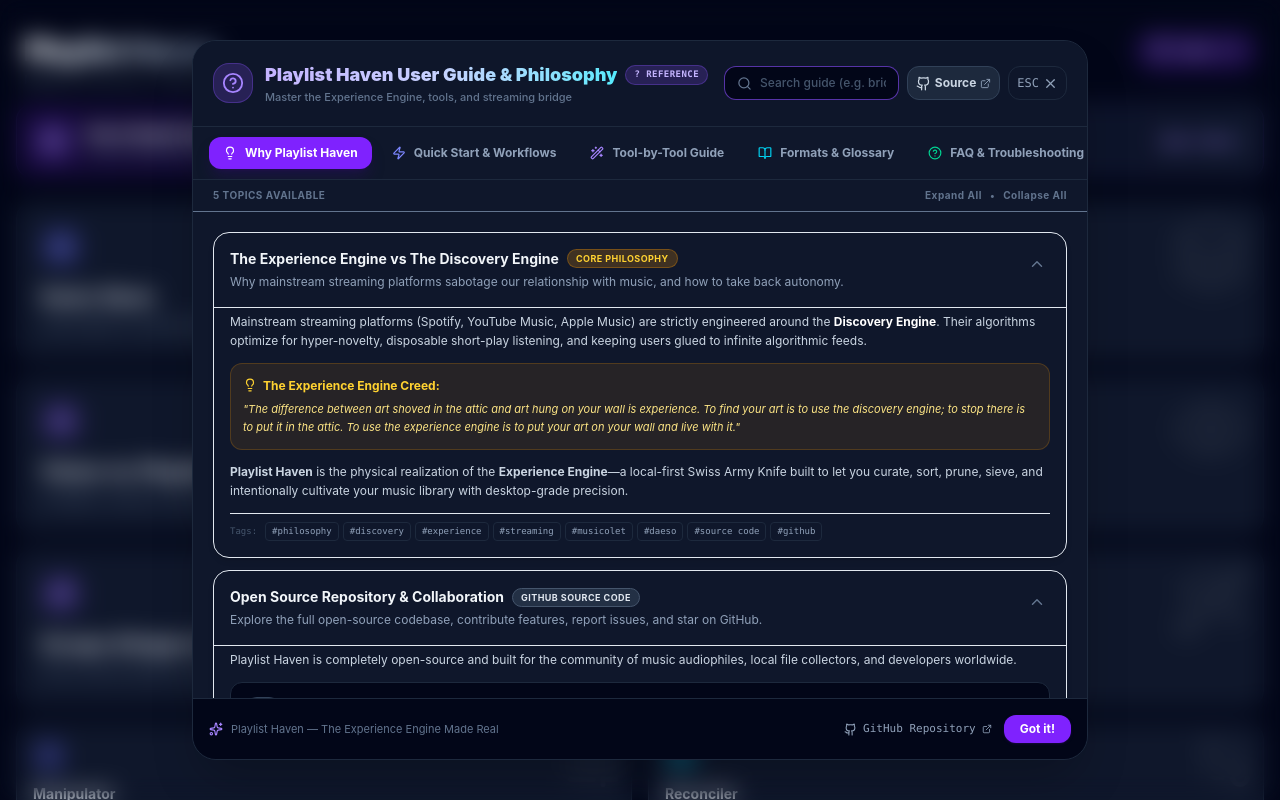
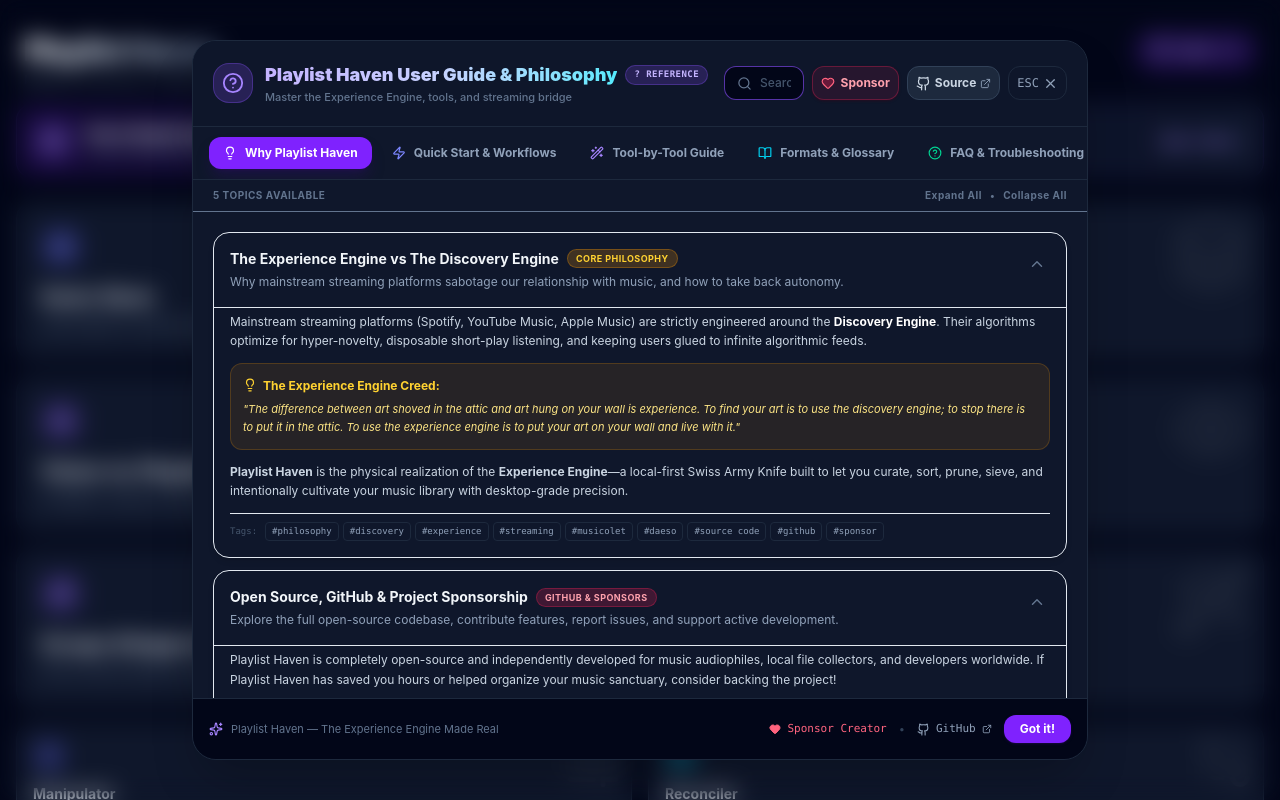
Before and after one commit to joejamal029/Playlist-Haven, a React (Vite) app: page / in a window 1280 px wide. Both pictures are taken after a click on the button "Guide (?)". Shown: the top 800 px of the page. Built offline with nearby package versions, Linux system fonts and the light colour scheme.

Commit message:
Add GitHub Sponsors link (https://github.com/sponsors/joejamal029) to header, footer, and philosophy tab

```diff
--- a/components/HelpGuideModal.tsx
+++ b/components/HelpGuideModal.tsx
@@ -4,7 +4,7 @@
   Layers, SlidersHorizontal, Wand2, Eye, GitCompare, Merge, Scissors,
   Shuffle, Eraser, Filter, Type, Palette, BookOpen, ExternalLink,
   Check, ArrowRight, ShieldCheck, FileText, Music, Info, Zap, Globe,
-  Terminal, Bookmark, Columns, RefreshCw, Github
+  Terminal, Bookmark, Columns, RefreshCw, Github, Heart
 } from 'lucide-react';
 
 interface HelpGuideModalProps {
@@ -25,6 +25,7 @@
 }
 
 const GITHUB_REPO_URL = 'https://github.com/joejamal029/Playlist-Haven';
+const GITHUB_SPONSOR_URL = 'https://github.com/sponsors/joejamal029';
 
 export default function HelpGuideModal({ isOpen, onClose, initialTab = 'why' }: HelpGuideModalProps) {
   const [activeTab, setActiveTab] = useState<string>(initialTab);
@@ -89,7 +90,7 @@
       badge: 'Core Philosophy',
       badgeColor: 'bg-amber-500/20 text-amber-300 border-amber-500/30',
       summary: 'Why mainstream streaming platforms sabotage our relationship with music, and how to take back autonomy.',
-      tags: ['philosophy', 'discovery', 'experience', 'streaming', 'musicolet', 'daeso', 'source code', 'github'],
+      tags: ['philosophy', 'discovery', 'experience', 'streaming', 'musicolet', 'daeso', 'source code', 'github', 'sponsor'],
       content: (
         <div className="space-y-3 text-xs leading-relaxed text-slate-300">
           <p>
@@ -112,35 +113,62 @@
     {
       id: 'why-source-code',
       category: 'why',
-      title: 'Open Source Repository & Collaboration',
-      badge: 'GitHub Source Code',
-      badgeColor: 'bg-slate-700/60 text-slate-200 border-slate-600',
-      summary: 'Explore the full open-source codebase, contribute features, report issues, and star on GitHub.',
-      tags: ['github', 'source code', 'open source', 'repository', 'contribute', 'code'],
+      title: 'Open Source, GitHub & Project Sponsorship',
+      badge: 'GitHub & Sponsors',
+      badgeColor: 'bg-rose-500/20 text-rose-300 border-rose-500/30',
+      summary: 'Explore the full open-source codebase, contribute features, report issues, and support active development.',
+      tags: ['github', 'source code', 'sponsor', 'donation', 'open source', 'repository', 'contribute', 'code'],
       content: (
         <div className="space-y-3 text-xs leading-relaxed text-slate-300">
           <p>
-            Playlist Haven is completely open-source and built for the community of music audiophiles, local file collectors, and developers worldwide.
+            Playlist Haven is completely open-source and independently developed for music audiophiles, local file collectors, and developers worldwide. If Playlist Haven has saved you hours or helped organize your music sanctuary, consider backing the project!
           </p>
-          <div className="p-3.5 bg-slate-950 border border-slate-800 rounded-xl flex flex-col sm:flex-row items-start sm:items-center justify-between gap-3">
-            <div className="flex items-center space-x-3">
-              <div className="w-9 h-9 bg-slate-800 text-slate-200 rounded-xl flex items-center justify-center border border-slate-700 shrink-0">
-                <Github size={20} />
+
+          <div className="grid grid-cols-1 sm:grid-cols-2 gap-2.5">
+            {/* GitHub Source Link Card */}
+            <div className="p-3.5 bg-slate-950 border border-slate-800 rounded-xl flex items-center justify-between gap-2">
+              <div className="flex items-center space-x-2.5">
+                <div className="w-8 h-8 bg-slate-800 text-slate-200 rounded-lg flex items-center justify-center border border-slate-700 shrink-0">
+                  <Github size={18} />
                 </div>
                 <div>
-                <div className="text-xs font-bold text-slate-200">joejamal029 / Playlist-Haven</div>
-                <p className="text-[10px] text-slate-500">The Experience Engine Made Real</p>
+                  <div className="text-xs font-bold text-slate-200">Source Code</div>
+                  <p className="text-[10px] text-slate-500">Star & Fork Repository</p>
                 </div>
               </div>
               <a
                 href={GITHUB_REPO_URL}
                 target="_blank"
                 rel="noopener noreferrer"
-              className="flex items-center space-x-1.5 bg-violet-600 hover:bg-violet-500 text-white px-3.5 py-1.5 rounded-xl font-bold text-xs transition-colors shadow shadow-violet-950/40 shrink-0"
+                className="flex items-center space-x-1 bg-slate-800 hover:bg-slate-750 text-slate-200 hover:text-white px-3 py-1.5 rounded-lg font-bold text-[11px] transition-colors border border-slate-700 shrink-0"
               >
-              <span>View on GitHub</span>
-              <ExternalLink size={13} />
+                <span>GitHub</span>
+                <ExternalLink size={11} />
               </a>
+            </div>
+
+            {/* GitHub Sponsor Link Card */}
+            <div className="p-3.5 bg-gradient-to-r from-rose-950/30 to-slate-950 border border-rose-500/30 rounded-xl flex items-center justify-between gap-2">
+              <div className="flex items-center space-x-2.5">
+                <div className="w-8 h-8 bg-rose-500/20 text-rose-300 rounded-lg flex items-center justify-center border border-rose-500/30 shrink-0">
+                  <Heart size={18} className="fill-rose-400/30 text-rose-400" />
+                </div>
+                <div>
+                  <div className="text-xs font-bold text-rose-200">Support Creator</div>
+                  <p className="text-[10px] text-rose-400/80">GitHub Sponsors</p>
+                </div>
+              </div>
+              <a
+                href={GITHUB_SPONSOR_URL}
+                target="_blank"
+                rel="noopener noreferrer"
+                className="flex items-center space-x-1.5 bg-gradient-to-r from-rose-600 to-pink-600 hover:from-rose-500 hover:to-pink-500 text-white px-3.5 py-1.5 rounded-lg font-bold text-[11px] transition-all shadow-md shadow-rose-950/50 shrink-0"
+              >
+                <Heart size={12} className="fill-white" />
+                <span>Sponsor</span>
+                <ExternalLink size={11} />
+              </a>
+            </div>
           </div>
         </div>
       )
@@ -621,7 +649,7 @@
                 type="text"
                 value={searchQuery}
                 onChange={e => setSearchQuery(e.target.value)}
-                placeholder="Search guide (e.g. bridge, spotify, scrape, musicolet)..."
+                placeholder="Search guide (e.g. sponsor, bridge, spotify, scrape)..."
                 className="bg-transparent text-xs text-slate-200 placeholder:text-slate-600 outline-none w-full font-medium"
                 autoFocus
               />
@@ -632,6 +660,19 @@
               )}
             </div>
 
+            {/* GitHub Sponsors Button in Header */}
+            <a
+              href={GITHUB_SPONSOR_URL}
+              target="_blank"
+              rel="noopener noreferrer"
+              className="p-2 bg-rose-500/10 hover:bg-rose-500/20 text-rose-300 hover:text-rose-200 rounded-xl border border-rose-500/30 transition-all shrink-0 flex items-center gap-1.5 text-xs font-bold shadow shadow-rose-950/30"
+              title="Sponsor the project on GitHub (joejamal029)"
+            >
+              <Heart size={14} className="text-rose-400 fill-rose-500/30" />
+              <span className="hidden sm:inline">Sponsor</span>
+            </a>
+
+            {/* GitHub Source Link Button in Header */}
             <a
               href={GITHUB_REPO_URL}
               target="_blank"
@@ -772,7 +813,7 @@
               <Search size={32} className="text-slate-700 animate-pulse" />
               <p className="text-sm font-bold text-slate-400">No guide topics match "{searchQuery}"</p>
               <p className="text-xs text-slate-600 max-w-sm">
-                Try searching for keywords like <em>bridge</em>, <em>github</em>, <em>scrape</em>, <em>spotify</em>, <em>chinese</em>, <em>cjk</em>, <em>bom</em>, <em>musicolet</em>, or <em>sieve</em>.
+                Try searching for keywords like <em>sponsor</em>, <em>bridge</em>, <em>github</em>, <em>scrape</em>, <em>spotify</em>, <em>chinese</em>, <em>cjk</em>, <em>bom</em>, <em>musicolet</em>, or <em>sieve</em>.
               </p>
               <button
                 onClick={() => setSearchQuery('')}
@@ -793,13 +834,25 @@
 
           <div className="flex items-center space-x-3">
             <a
+              href={GITHUB_SPONSOR_URL}
+              target="_blank"
+              rel="noopener noreferrer"
+              className="flex items-center space-x-1.5 text-rose-400 hover:text-rose-300 transition-colors font-mono text-[11px]"
+            >
+              <Heart size={12} className="fill-rose-400" />
+              <span>Sponsor Creator</span>
+            </a>
+
+            <span className="text-slate-700">•</span>
+
+            <a
               href={GITHUB_REPO_URL}
               target="_blank"
               rel="noopener noreferrer"
               className="flex items-center space-x-1.5 text-slate-400 hover:text-violet-300 transition-colors font-mono text-[11px]"
             >
               <Github size={13} />
-              <span>GitHub Repository</span>
+              <span>GitHub</span>
               <ExternalLink size={10} />
             </a>
 
```
Lines whose indentation alone changed are shown as unchanged.
